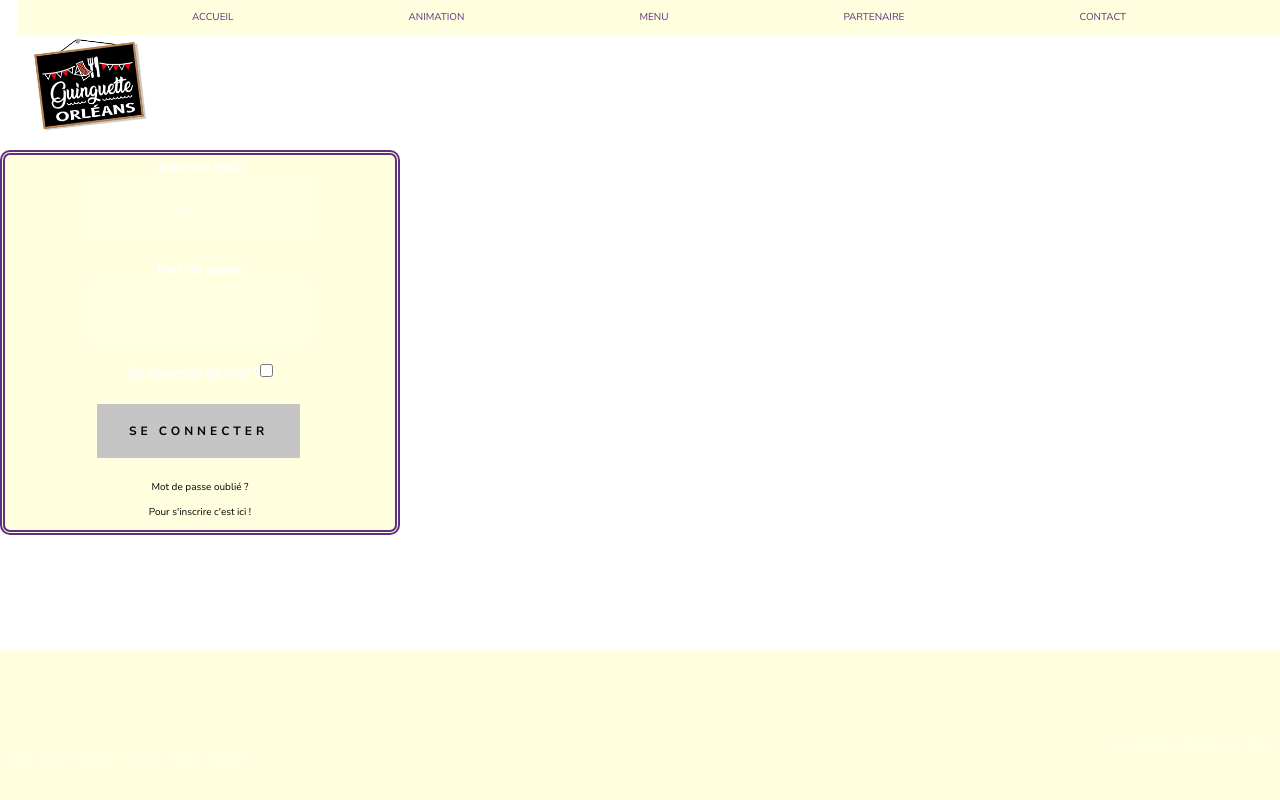
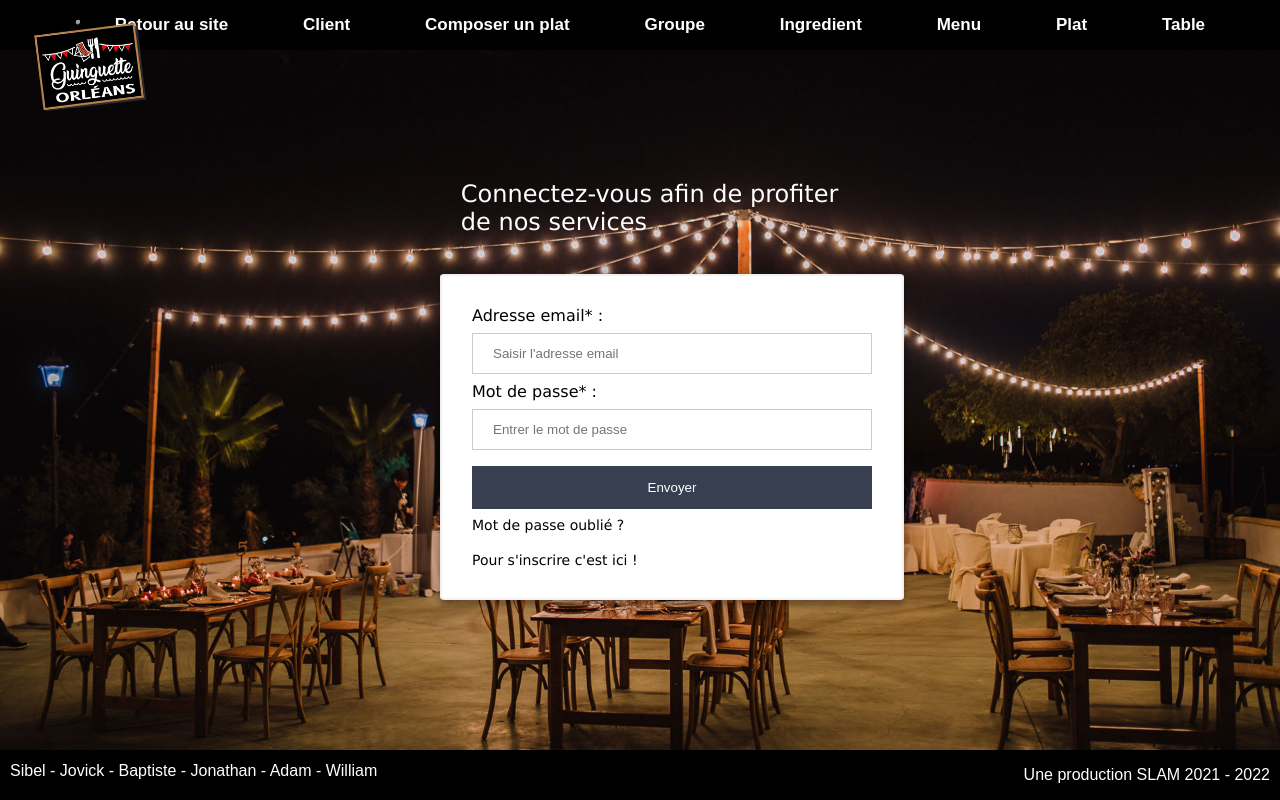
Before and after one commit to JKOROL/GuinguetteSIO, a PHP site: page /connexion.php in a window 1280 px wide. Run offline with PHP 8.4, Linux system fonts and the light colour scheme; some libraries are stand-ins or nearby versions.

Commit message:
Refonte connexion

```diff
--- a/connexion.php
+++ b/connexion.php
@@ -4,7 +4,7 @@ session_start();
  try
  {
      include("db.php");
-     include("header.php");
+     require_once("header_connexion.php");
  }
  catch (Exception $e)
  {
@@ -12,7 +12,7 @@ session_start();
  }
 ?>
 <!DOCTYPE html>
-<html lang="en">
+<html lang="fr" class="background_connexion">
 <head>
     <meta charset="UTF-8">
     <meta http-equiv="X-UA-Compatible" content="IE=edge">
@@ -22,44 +22,31 @@ session_start();
 </head>
 
     <body>
+        <a href="index.php">
+            <img class="home-logo" src="images/logo.png" alt="Homepage">
+        </a>
+        <div class="se_connecter"> Connectez-vous afin de profiter de nos services </div>
+        <div class="formulaire">
+            <!-- zone de connexion -->
+            <form method="post" action="connexion.php">
+                <label>Adresse email* :</label>
+                <input type="text" placeholder="Saisir l'adresse email" name="email" required>
+                <label>Mot de passe* :</label>
+                <input type="password" placeholder="Entrer le mot de passe" name="password" required>
+                <input type="submit" id='submit' value='Envoyer'></input>
+                <a href="formulaire_mdp.php" style="text-decoration : none;color:  black;"> Mot de passe oublié ? </a> </br></br>
+                <a href="inscription.php" style="text-decoration : none;color:  black;"> Pour s'inscrire c'est ici ! </a>
+                <?php
+                if(isset($_GET['erreur'])){
+                    $err = $_GET['erreur'];
+                    if($err==1 || $err==2)
+                        echo "<p style='color:red'>Utilisateur ou mot de passe incorrect</p>";
+                }
+                ?>
+            </form>
 
-
-    <nav class="nav-bar">
-        <div class="div-nav-bar">
-        <ul class="list-nav-bar">
-            <li><a  href="index.php" title="home">Accueil</a></li>
-            <li><a  href="animation.php" title="animation">Animation</a></li>
-            <li><a  href="carte.php" title="menu">Menu</a></li>
-            <li><a  href="#works" title="partenaire">Partenaire</a></li>
-            <li><a  href="#contact" title="contact">Contact</a></li>
-        </ul>
         </div>
-    </nav>
-    <div class="">
-            <a href="index.php">
-                <img class="home-logo" src="images/logo.png" alt="Homepage">
-            </a>
-    </div>
-
-    <div class="se_connecter"> Se connecter </div>
-        <form method="post" action="connexion.php">
-            <div class="formulaire">
-                <p> <label for="email">Adresse mail <input type="email" name="email" id="email" placeholder="guigui@hotmail.fr"/></label> </p>
-                <p> <label for="mdp">Mot de passe <input type="password" name="password" id="password" placeholder="*********"/></label> </p>
-                <p> <label for="resteco">Se souvenir de moi ? </label><input type="checkbox" name="resteco" id="resteco" /> </p>
-                <div class="text_center">
-                    <div class="submit">
-                        <p><input type="submit" value="Se connecter" /></p>
-                    </div>
-                </div>
-                    <p><a href="formulaire_mdp.php" style="text-decoration : none;color:  black;"> Mot de passe oublié ? </a></p>
-
-                    <p><a href="inscription.php" style="text-decoration : none;color:  black;"> Pour s'inscrire c'est ici ! </a></p>
-                </div>
-            </div>
-        </form>
-
-</body>
+    </body>
 
 <footer>
     <div class="footer_text_left">
@@ -101,7 +88,7 @@ session_start();
         {
             $_SESSION['idUtilisateur'] = $resultat['idUtilisateur'];
             echo 'Connexion réussie, prends donc place..';
-            header("index.php");
+            header("Refresh: 2; URL=index.php");
         }
 
         elseif (isset($_POST['Pwd']))
--- a/css/connexion.css
+++ b/css/connexion.css
@@ -1,11 +1,12 @@
-
 body{
     margin : 0;
     font-family: "Nunito Sans", sans-serif;
    overflow : hidden;
-
 }
-.background {
+.formulaire a:hover{
+    background-color: gold;
+}
+.background_connexion {
     background: url("../images/hero-bg.jpg") no-repeat center center fixed;
     background-color: #373F51;;
     -webkit-background-size: cover;
@@ -21,51 +22,89 @@ body{
 }
 
 .formulaire{
-    border: thick double #5E3080;;
-    background-color :  #ffffe0;
-    width: 400px;
-    text-align: center;
-    border-radius: 10px;
+    width:400px;
+    margin:0 auto;
+    margin-top:3%;
+    background-color :  #373F51;
+    border-radius: 1%;
+    font-family: Verdana, Geneva, Tahoma, sans-serif;
 }
-.list-nav-bar{
-    display: flex;
-    list-style:none;
-    justify-content: space-evenly;
-    margin-bottom: 50px;
-    background-color: #ffffe0;
-    width: 100%;
-    padding-left: 0;
-    margin-top: 0;
-    padding-top: 10px;
-    padding-bottom: 10px;
-
-    position: relative;
-
+/* Bordered form */
+.formulaire form {
+    width:100%;
+    padding: 30px;
+    border: 2px solid #f1f1f1;
+    border-radius: 1%;
+    background: #fff;
+    box-shadow: 0 0 20px 0 rgba(0, 0, 0, 0.2), 0 5px 5px 0 rgba(0, 0, 0, 0.24);
 }
 
-.list-nav-bar li a {
-    color: #5E3080;
-    text-transform: uppercase;
+/* Full-width inputs */
+.formulaire input[type=text], .formulaire input[type=password] {
+    width: 100%;
+    padding: 12px 20px;
+    margin: 8px 0;
+    display: inline-block;
+    border: 1px solid #ccc;
+    box-sizing: border-box;
+}
+.formulaire a{
+    font-size: 14Px;
+}
+/* Set a style for all buttons */
+.formulaire input[type=submit] {
+    background-color: #373F51;
+    color: white;
+    padding: 14px 20px;
+    margin: 8px 0;
+    border: none;
+    cursor: pointer;
+    width: 100%;
+}
+.formulaire input[type=submit]:hover {
+    background-color: white;
+    color: #373F51;
+    border: 1px solid #373F51;
+}
+.se_connecter{
+    padding-left: 36%;
+    padding-right: 33%;
+    color :white;
+    padding-top: 5%;
+    font-size: 24px;
+    word-wrap: break-word;
+    font-family: Verdana, Geneva, Tahoma, sans-serif;
+}
+.backoffice nav{
+    background-color: black;
+}
+.backoffice a{
     text-decoration: none;
+    color: white;
+    font-size: 17px;
+    font-weight: bold;
 }
-.list-nav-bar li a:hover {
-    color: #5E3080;
+.backoffice a:hover{
+    text-decoration: underline;
 }
-.list-nav-bar li{
-    text-decoration: none;
+.backoffice li
+{
+    list-style: none;
 }
-form {
-        position: absolute;
-        top: 150px;
-        display: flex;
-        justify-content: center;
+.ul-backoffice{
+    display: flex;
+    justify-content: space-evenly;
+    margin-top: 0;
+    padding-top: 15px;
+    padding-bottom: 15px;
 }
 footer{
-    background: #ffffe0;
-    position:absolute;
+    background: black;
+    position: absolute;
     bottom:0;
     width:100%;
     height:50px;
+    color: white;
 }
 .footer_text_left {
     float : left;
@@ -77,15 +116,16 @@ footer{
     padding-right : 10px;
 }
 
+.inscription_entete{
 
+    padding-left: 48%;
+    padding-right: 45%;
+    color :white;
+    padding-top: 5%;
+    font-size: 32px;
+    font-family: Verdana, Geneva, Tahoma, sans-serif;
+}
 
-.text_center{
-    text-align: center;
-
+#rep_secrete{
+    display: none;
 }
-.se_connecter{
-
-    color :white;
-    top: 145px;
-    text-align: center;
-}
--- a/header.php
+++ b/header.php
@@ -5,7 +5,7 @@
     <!--- basic page needs
     ================================================== -->
     <meta charset="utf-8">
-    <title>Guingette Orléans</title>
+    <title>Guinguette Orléans</title>
     <meta name="description" content="">
     <meta name="author" content="">
     <!-- mobile specific metas
--- /dev/null
+++ b/header_connexion.php
@@ -0,0 +1,14 @@
+<div class="backoffice">
+    <nav>
+        <ul class="ul-backoffice">
+            <li><a class="li-backoffice"  href="index.php" title="Accueil">Retour au site</a></li>
+            <li><a class="li-backoffice"  href="client.php" title="Client">Client</a></li>
+            <li><a class="li-backoffice"  href="composerplat.php" title="COmposer un Plat">Composer un plat</a></li>
+            <li><a class="li-backoffice"  href="groupe.php" title="Groupe ">Groupe</a></li>
+            <li><a class="li-backoffice"  href="ingredients.php" title="Ingredient">Ingredient</a></li>
+            <li><a class="li-backoffice"  href="menu.php" title="Menu">Menu</a></li>
+            <li><a class="li-backoffice"  href="plat.php" title="Plat">Plat</a></li>
+            <li><a class="li-backoffice"  href="table.php" title="Table">Table</a></li>
+        </ul>
+    </nav> <!-- end header-nav -->
+</div>
```
Also changed, not shown: index.php (+15 -0 lines), inscription.php (+66 -20 lines).
